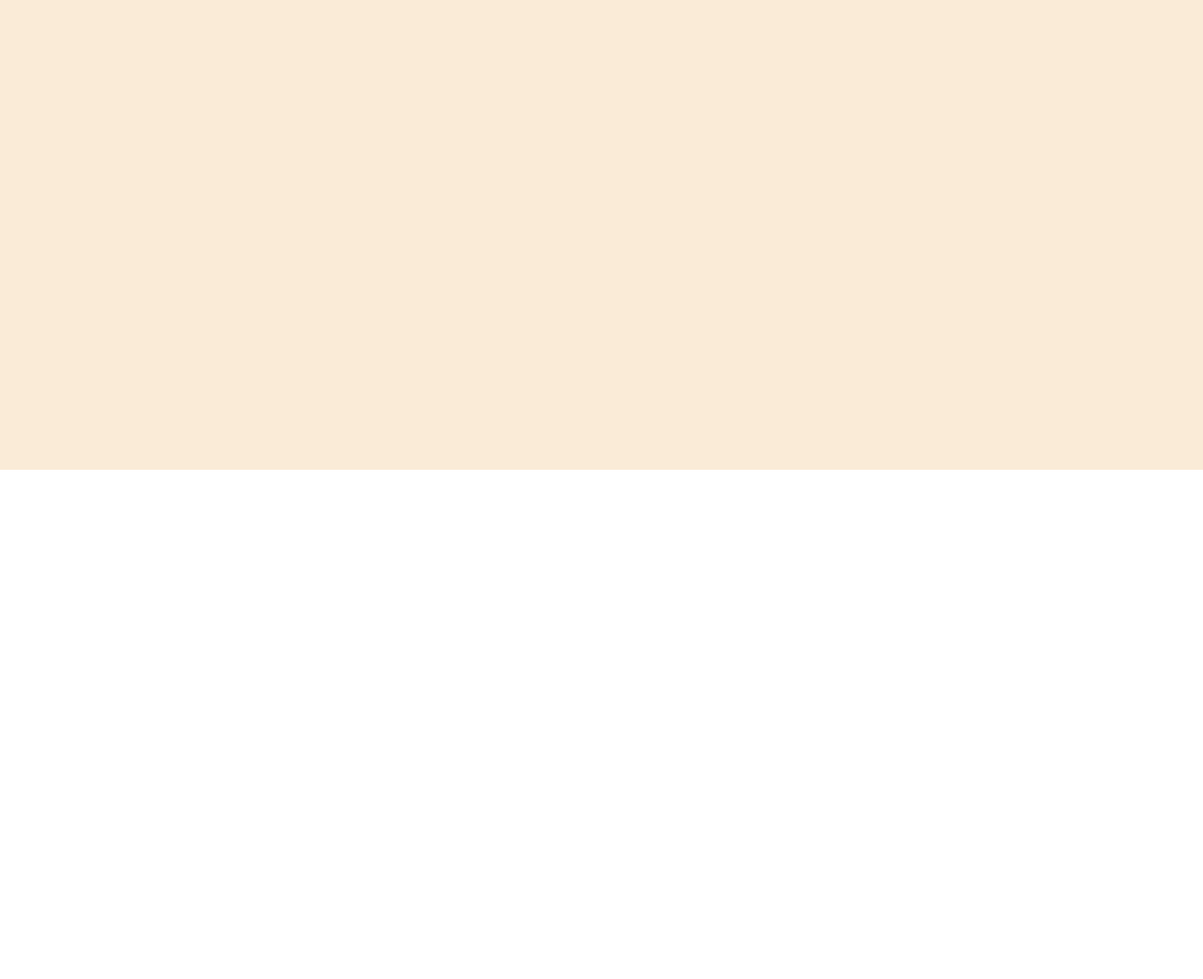
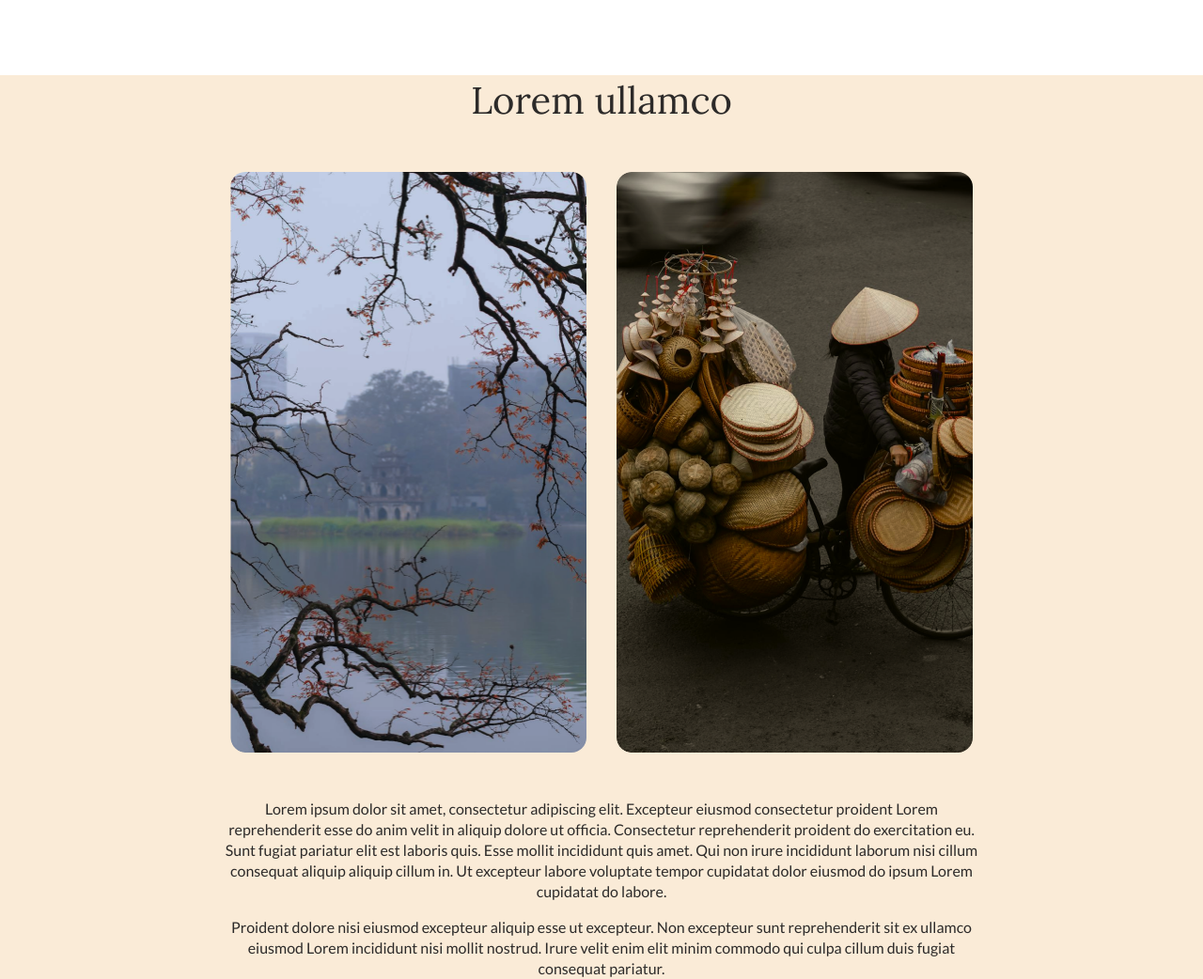
Before and after one commit to daoxuanphuong1208/Wgentech-shop-ui, a plain HTML site: page index.html in a window 1280 px wide. Shown: the whole page at 94% size. Before the commit the page ends 800 px from the top, so only its background shows below. Drawn offline with Linux system fonts and the light colour scheme.

Commit message:
code intro section

```diff
--- a/css/index.css
+++ b/css/index.css
@@ -1,7 +1,23 @@
+:root {
+  --text-color: #2c2a29;
+}
+
 * {
   margin: 0;
   padding: 0;
   box-sizing: border-box;
+}
+
+body {
+  font-family: "Lato", serif;
+  font-weight: 400;
+  font-style: normal;
+}
+
+h1 {
+  font-family: "Lora", serif;
+  font-optical-sizing: auto;
+  font-weight: 400;
 }
 
 ul {
--- a/css/style.css
+++ b/css/style.css
@@ -1,7 +1,51 @@
 .app {
   width: 100%;
-  height: 500px;
   margin: 0 auto;
   max-width: 1440px;
   background-color: antiquewhite;
 }
+
+.intro {
+  margin-top: 80px;
+}
+
+.intro-title {
+  font-size: 40px;
+  line-height: 54px;
+  color: var(--text-color);
+  text-align: center;
+}
+
+.intro-img-list {
+  padding: 41px 0;
+  margin: 8px 0;
+  display: flex;
+  justify-content: center;
+  gap: 32px;
+}
+.intro-img-item {
+  width: 379px;
+  height: 617.89px;
+}
+
+.intro-img-item img {
+  width: 100%;
+  height: 100%;
+  border-radius: 16px;
+}
+
+.intro-description {
+  width: 810px;
+  margin: 0 auto;
+}
+
+.intro-description-item {
+  font-size: 16px;
+  line-height: 22px;
+  text-align: center;
+  color: var(--text-color);
+}
+
+.intro-description-item:nth-child(2) {
+  margin-top: 16.12px;
+}
--- a/index.html
+++ b/index.html
@@ -4,14 +4,44 @@
     <meta charset="UTF-8" />
     <meta name="viewport" content="width=device-width, initial-scale=1.0" />
     <title>Wgentech shop</title>
-    <link rel="stylesheet" href="./css/index.css" />
-    <link rel="stylesheet" href="./css/style.css" />
     <style>
       @import url("https://fonts.googleapis.com/css2?family=Lora:ital,wght@0,400..700;1,400..700&family=Poppins:ital,wght@0,100;0,200;0,300;0,400;0,500;0,600;0,700;0,800;0,900;1,100;1,200;1,300;1,400;1,500;1,600;1,700;1,800;1,900&display=swap");
       @import url("https://fonts.googleapis.com/css2?family=Lato:ital,wght@0,100;0,300;0,400;0,700;0,900;1,100;1,300;1,400;1,700;1,900&family=Lora:ital,wght@0,400..700;1,400..700&family=Poppins:ital,wght@0,100;0,200;0,300;0,400;0,500;0,600;0,700;0,800;0,900;1,100;1,200;1,300;1,400;1,500;1,600;1,700;1,800;1,900&display=swap");
     </style>
+    <link rel="stylesheet" href="./css/index.css" />
+    <link rel="stylesheet" href="./css/style.css" />
   </head>
   <body>
-    <div class="app"></div>
+    <div class="app">
+      <div class="intro">
+        <h1 class="intro-title">Lorem ullamco</h1>
+        <div class="intro-img-list">
+          <div class="intro-img-item">
+            <img src="./images/lake.png" alt="" />
+          </div>
+          <div class="intro-img-item">
+            <img src="./images/market.png" alt="" />
+          </div>
+        </div>
+        <div class="intro-description">
+          <p class="intro-description-item">
+            Lorem ipsum dolor sit amet, consectetur adipiscing elit. Excepteur
+            eiusmod consectetur proident Lorem reprehenderit esse do anim velit
+            in aliquip dolore ut officia. Consectetur reprehenderit proident do
+            exercitation eu. Sunt fugiat pariatur elit est laboris quis. Esse
+            mollit incididunt quis amet. Qui non irure incididunt laborum nisi
+            cillum consequat aliquip aliquip cillum in. Ut excepteur labore
+            voluptate tempor cupidatat dolor eiusmod do ipsum Lorem cupidatat do
+            labore.
+          </p>
+          <p class="intro-description-item">
+            Proident dolore nisi eiusmod excepteur aliquip esse ut excepteur.
+            Non excepteur sunt reprehenderit sit ex ullamco eiusmod Lorem
+            incididunt nisi mollit nostrud. Irure velit enim elit minim commodo
+            qui culpa cillum duis fugiat consequat pariatur.
+          </p>
+        </div>
+      </div>
+    </div>
   </body>
 </html>
```
Also changed, not shown: images/lake.png (added), images/lake_2.png (added), images/market.png (added), images/market_2.png (added).
